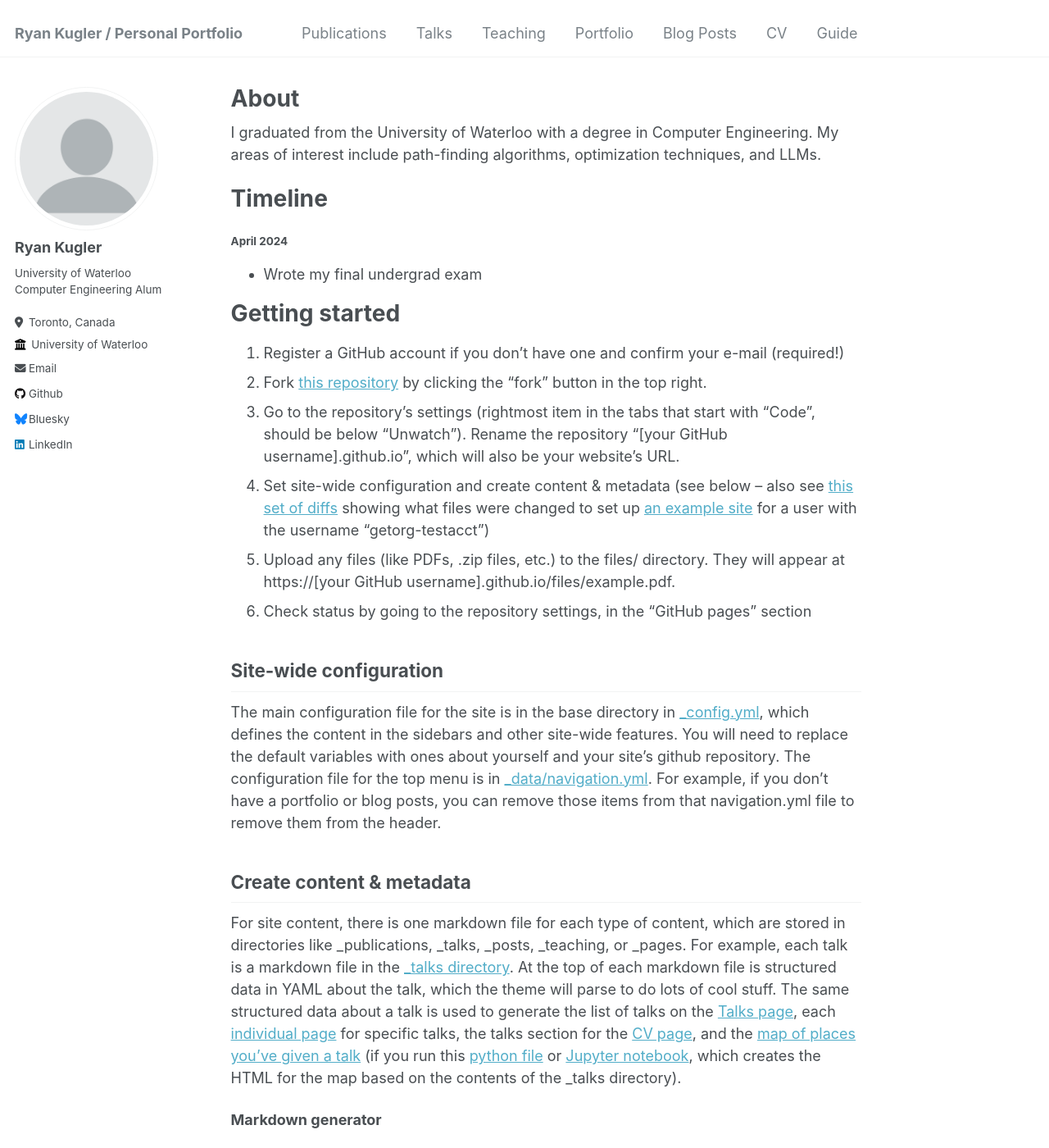
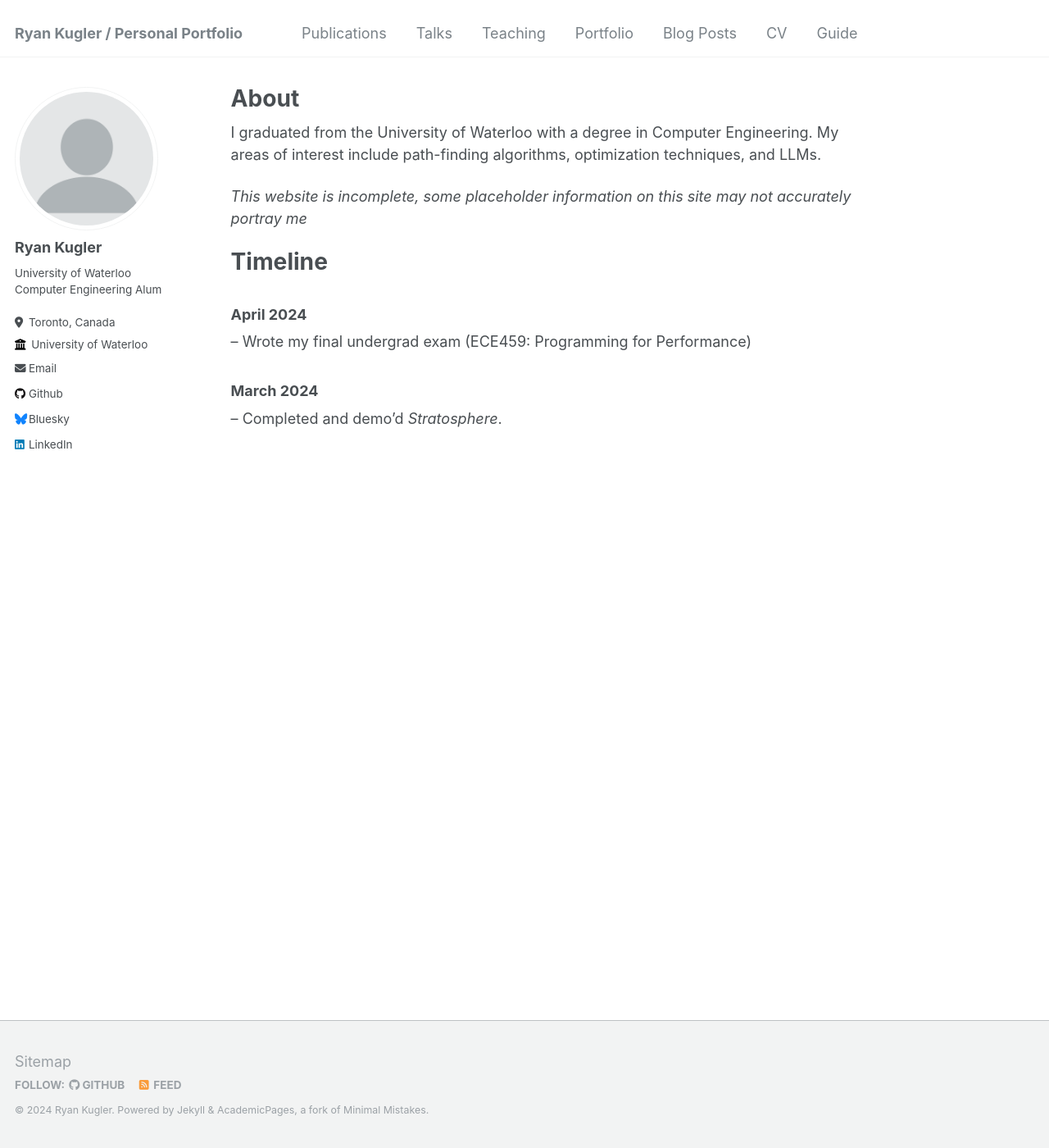
Before and after one commit to ryankugler/ryankugler.github.io, a Jekyll site: the page built from _pages/about.md, in a window 1280 px wide and 1400 px high. Shown: the whole window at 82% size. Built offline with Jekyll 4.4.1, drawn with Linux system fonts in a browser that asks for light colours; some of the changed text lies outside the part shown.

Commit message:
added content

```diff
--- a/_config.yml
+++ b/_config.yml
@@ -14,7 +14,7 @@ name                     : &name "Ryan Kugler"
 description              : &description "Computer Enthusiast"
 url                      : https://ryankugler.github.io # the base hostname & protocol for your site e.g. "https://mmistakes.github.io"
 baseurl                  : "" # the subpath of your site, e.g. "/blog"
-repository               : "academicpages/academicpages.github.io"
+repository               : "ryankugler.github.io"
 
 # Site Author - The following control what appear as part of the author content on the side bar.
 #               If a field is blank the icon and link will not appear, otherwise it will be shown.
--- a/_pages/about.md
+++ b/_pages/about.md
@@ -9,40 +9,12 @@ redirect_from:
 
 I graduated from the University of Waterloo with a degree in Computer Engineering. My areas of interest include path-finding algorithms, optimization techniques, and LLMs.
 
+*This website is incomplete, some placeholder information on this site may not accurately portray me*
+
 Timeline
 ======
-#### April 2024
-- Wrote my final undergrad exam
+### April 2024
+-- Wrote my final undergrad exam (ECE459: Programming for Performance)
 
-Getting started
-======
-1. Register a GitHub account if you don't have one and confirm your e-mail (required!)
-1. Fork [this repository](https://github.com/academicpages/academicpages.github.io) by clicking the "fork" button in the top right.
-1. Go to the repository's settings (rightmost item in the tabs that start with "Code", should be below "Unwatch"). Rename the repository "[your GitHub username].github.io", which will also be your website's URL.
-1. Set site-wide configuration and create content & metadata (see below -- also see [this set of diffs](http://archive.is/3TPas) showing what files were changed to set up [an example site](https://getorg-testacct.github.io) for a user with the username "getorg-testacct")
-1. Upload any files (like PDFs, .zip files, etc.) to the files/ directory. They will appear at https://[your GitHub username].github.io/files/example.pdf.
-1. Check status by going to the repository settings, in the "GitHub pages" section
-
-Site-wide configuration
-------
-The main configuration file for the site is in the base directory in [_config.yml](https://github.com/academicpages/academicpages.github.io/blob/master/_config.yml), which defines the content in the sidebars and other site-wide features. You will need to replace the default variables with ones about yourself and your site's github repository. The configuration file for the top menu is in [_data/navigation.yml](https://github.com/academicpages/academicpages.github.io/blob/master/_data/navigation.yml). For example, if you don't have a portfolio or blog posts, you can remove those items from that navigation.yml file to remove them from the header.
-
-Create content & metadata
-------
-For site content, there is one markdown file for each type of content, which are stored in directories like _publications, _talks, _posts, _teaching, or _pages. For example, each talk is a markdown file in the [_talks directory](https://github.com/academicpages/academicpages.github.io/tree/master/_talks). At the top of each markdown file is structured data in YAML about the talk, which the theme will parse to do lots of cool stuff. The same structured data about a talk is used to generate the list of talks on the [Talks page](https://academicpages.github.io/talks), each [individual page](https://academicpages.github.io/talks/2012-03-01-talk-1) for specific talks, the talks section for the [CV page](https://academicpages.github.io/cv), and the [map of places you've given a talk](https://academicpages.github.io/talkmap.html) (if you run this [python file](https://github.com/academicpages/academicpages.github.io/blob/master/talkmap.py) or [Jupyter notebook](https://github.com/academicpages/academicpages.github.io/blob/master/talkmap.ipynb), which creates the HTML for the map based on the contents of the _talks directory).
-
-**Markdown generator**
-
-I have also created [a set of Jupyter notebooks](https://github.com/academicpages/academicpages.github.io/tree/master/markdown_generator
-) that converts a CSV containing structured data about talks or presentations into individual markdown files that will be properly formatted for the Academic Pages template. The sample CSVs in that directory are the ones I used to create my own personal website at stuartgeiger.com. My usual workflow is that I keep a spreadsheet of my publications and talks, then run the code in these notebooks to generate the markdown files, then commit and push them to the GitHub repository.
-
-How to edit your site's GitHub repository
-------
-Many people use a git client to create files on their local computer and then push them to GitHub's servers. If you are not familiar with git, you can directly edit these configuration and markdown files directly in the github.com interface. Navigate to a file (like [this one](https://github.com/academicpages/academicpages.github.io/blob/master/_talks/2012-03-01-talk-1.md) and click the pencil icon in the top right of the content preview (to the right of the "Raw | Blame | History" buttons). You can delete a file by clicking the trashcan icon to the right of the pencil icon. You can also create new files or upload files by navigating to a directory and clicking the "Create new file" or "Upload files" buttons.
-
-Example: editing a markdown file for a talk
-![Editing a markdown file for a talk](/images/editing-talk.png)
-
-For more info
-------
-More info about configuring Academic Pages can be found in [the guide](https://academicpages.github.io/markdown/). The [guides for the Minimal Mistakes theme](https://mmistakes.github.io/minimal-mistakes/docs/configuration/) (which this theme was forked from) might also be helpful.
+### March 2024
+-- Completed and demo'd _Stratosphere_.
```
